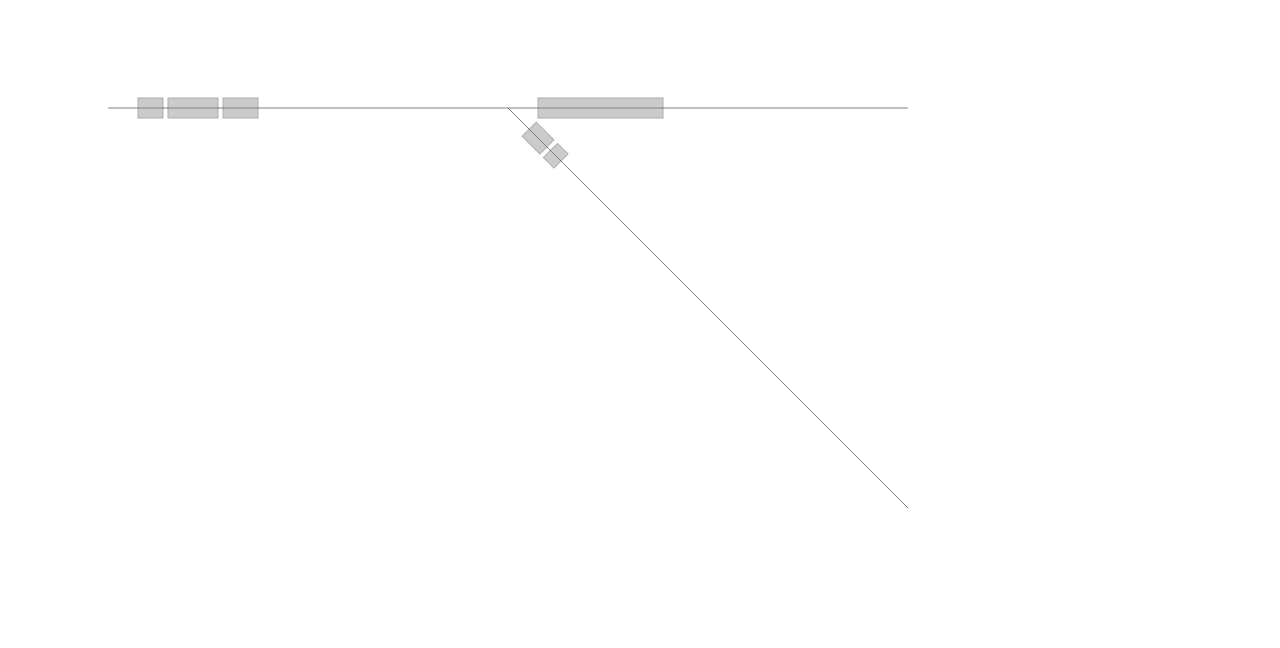
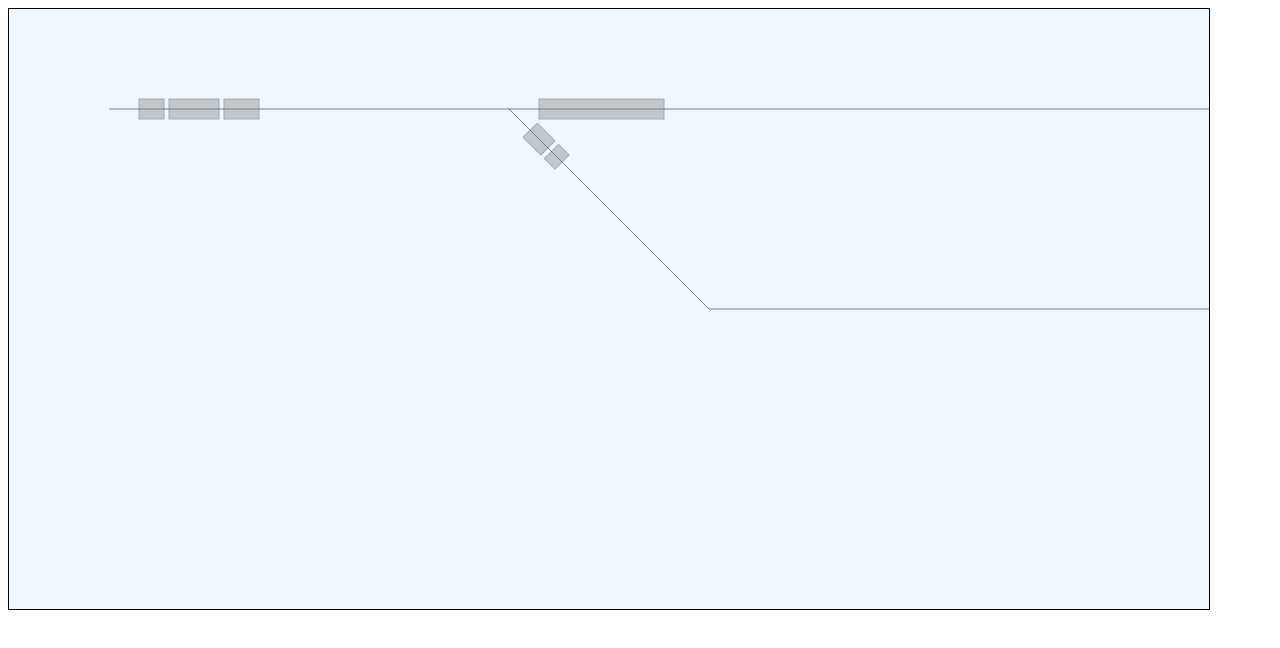
Before and after one commit to gheddie/angular-trackview-svg, an Angular app: page /svg in a window 1280 px wide. Shown: the top 648 px of the page. Built offline with nearby package versions, Linux system fonts and the light colour scheme.

Commit message:
drag and drop stuff

```diff
--- a/src/app/progress/progress.component.css
+++ b/src/app/progress/progress.component.css
@@ -32,3 +32,12 @@
   font-family: 'Helvetica Neue', sans-serif; font-size: 8px; line-height: 24px; margin: 0 0 24px; text-align: justify; text-justify: inter-word;
   background-color: lightgray;
 }
+
+.trackview {
+  width: 1200px;
+  height: 600px;
+  position: relative;
+  background-color: aliceblue;
+  border: 1px solid black;
+  overflow: scroll;
+}
--- a/src/app/progress/progress.component.html
+++ b/src/app/progress/progress.component.html
@@ -1,6 +1,6 @@
-<div (mousemove)="mouseMovedOnParent($event)" (mouseup)="mouseUpOnParent()">
+<div class="trackview" (mousemove)="mouseMovedOnParent($event)" (mouseup)="mouseUpOnParent()" (scroll)="trackViewScrolled($event)">
 
-  <svg height="600" width="1200">
+  <svg height="1400" width="1800">
 
     <line *ngFor="let track of tracks"
 
--- a/src/app/progress/progress.component.ts
+++ b/src/app/progress/progress.component.ts
@@ -1,4 +1,4 @@
-import {Component, OnChanges, OnInit, SimpleChanges} from '@angular/core';
+import {Component, HostListener, OnChanges, OnInit, SimpleChanges} from '@angular/core';
 import {Track} from '../track';
 import {Waggon} from '../waggon';
 import {Point} from '../point';
@@ -40,6 +40,10 @@ export class ProgressComponent implements OnInit {
 
   private dropTargetWaggon: Waggon = null;
 
+  private scrolledToTop: number;
+
+  private scrolledToLeft: number;
+
   constructor(private aSanitizer: DomSanitizer) {
     this.sanitizer = aSanitizer;
   }
@@ -52,15 +56,19 @@ export class ProgressComponent implements OnInit {
       new Waggon('W3', 35),
     ], null);
 
-    const t2 = new Track('T2', null, null, 900, 500, [
+    const t2 = new Track('T2', null, null, 700, 300, [
       new Waggon('W4', 25),
       new Waggon('W5', 15)
     ], t1);
 
-    const t3 = new Track('T3', null, null, 900, 100, [new Waggon('W6', 125)], t1);
+    const t3 = new Track('T3', null, null, 1200, 100, [
+      new Waggon('W6', 125)
+    ], t1);
+
+    const t4 = new Track('T4', null, null, 1200, 300, [], t2);
 
     this.tracks = [
-      t1, t2, t3
+      t1, t2, t3, t4
     ];
   }
 
@@ -274,11 +282,25 @@ export class ProgressComponent implements OnInit {
   }
 
   draggingGhostTop(): number {
-    return this.mouseY;
+    // watch scrolling
+    let result = 0;
+    if (this.scrolledToTop > 0) {
+      result = this.mouseY + this.scrolledToTop;
+    } else {
+      result = this.mouseY;
+    }
+    return result;
   }
 
   draggingGhostLeft(): number {
-    return this.mouseX;
+    // watch scrolling
+    let result = 0;
+    if (this.scrolledToLeft > 0) {
+      result = this.mouseX + this.scrolledToLeft;
+    } else {
+      result = this.mouseX;
+    }
+    return result;
   }
 
   mouseMovedOnParent($event: MouseEvent): void {
@@ -360,4 +382,12 @@ export class ProgressComponent implements OnInit {
       aTargetWaggon.track.waggons.splice(waggonIndex + 1, 0, removedWaggons[addIndex]);
     }
   }
+
+  @HostListener('scroll', ['$event'])
+  public trackViewScrolled($event: Event) {
+    const trackView: HTMLDivElement = (event.srcElement as HTMLDivElement);
+    this.scrolledToTop = trackView.scrollTop;
+    this.scrolledToLeft = trackView.scrollLeft;
+    console.log('scrolled to [top:' + this.scrolledToTop + '|left:' + this.scrolledToLeft + ']');
+  }
 }
```
